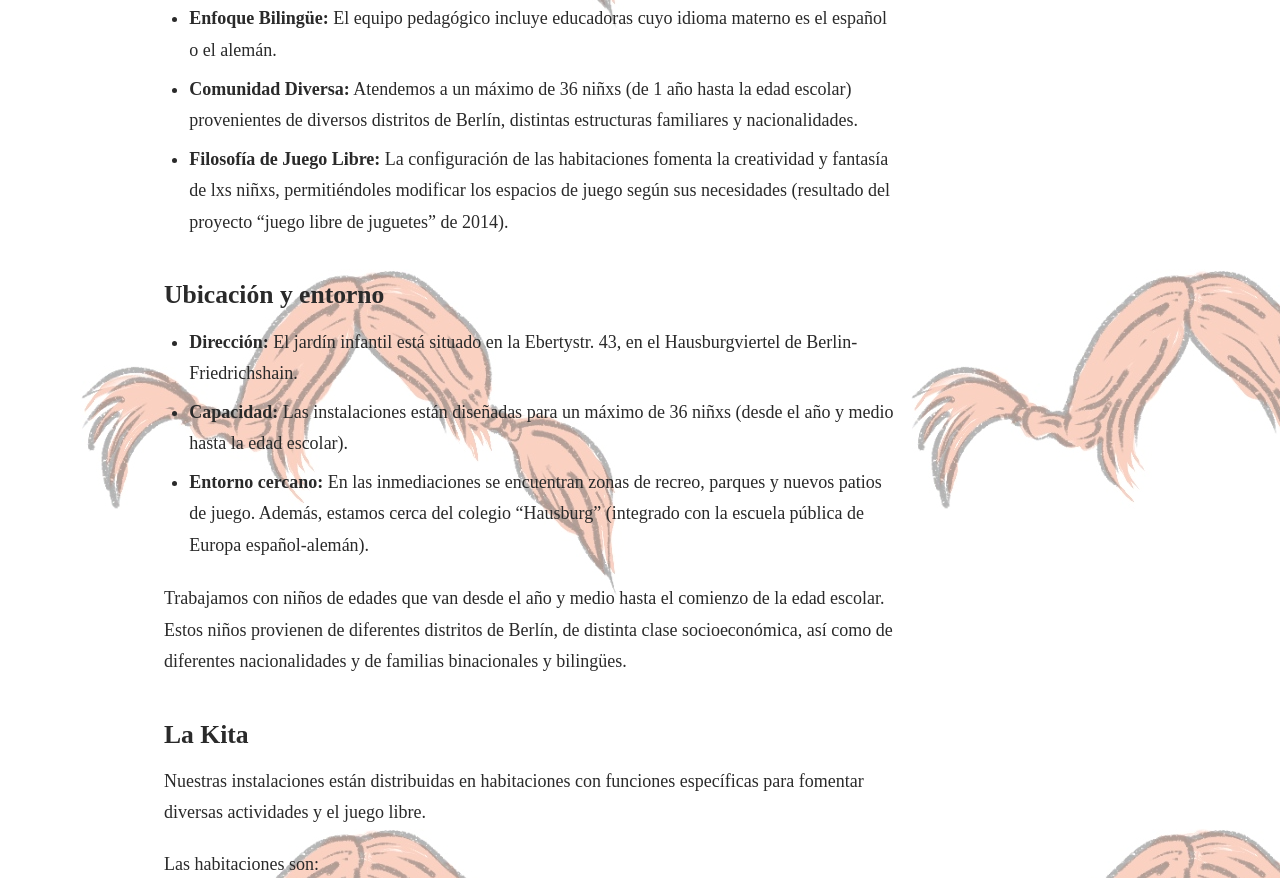
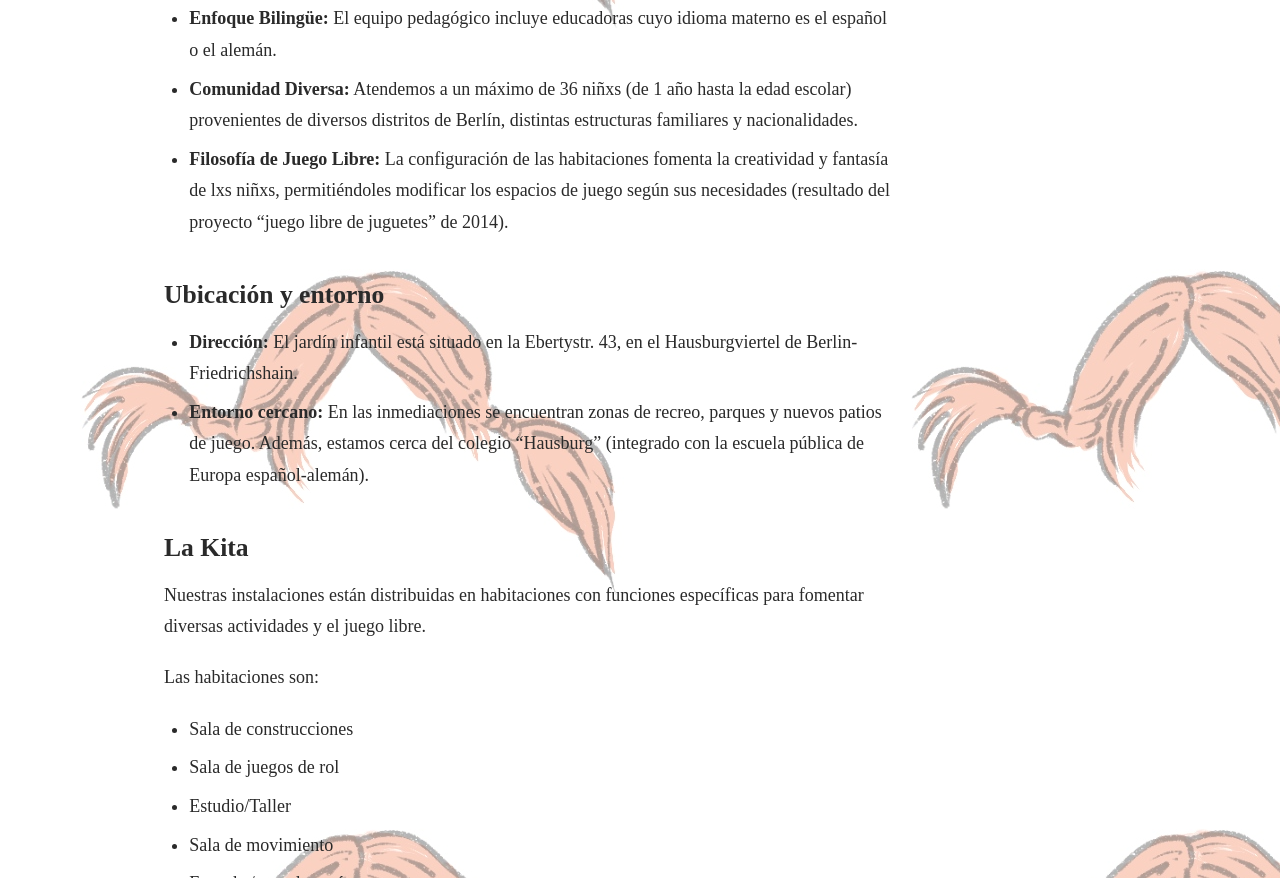
Before and after one commit to kita-pipilota/kita-pipilota.github.io, an Astro site: page /es/la-kita in a window 1280 px wide. Shown: the part 387-1265 px from the top of the page. Built offline with nearby package versions, Linux system fonts and the light colour scheme; Astro itself is replaced by a stand-in of ours.

Commit message:
Remove duplicated capacity/diversity text from Ubicación y entorno

```diff
--- a/src/content/pages/es/la-kita.md
+++ b/src/content/pages/es/la-kita.md
@@ -17,10 +17,7 @@ El Jardín Infantil español-alemán **“PIPILOTA”** es gestionado por la aso
 ## Ubicación y entorno
 
 - **Dirección:** El jardín infantil está situado en la Ebertystr. 43, en el Hausburgviertel de Berlin-Friedrichshain.
-- **Capacidad:** Las instalaciones están diseñadas para un máximo de 36 niñxs (desde el año y medio hasta la edad escolar).
 - **Entorno cercano:** En las inmediaciones se encuentran zonas de recreo, parques y nuevos patios de juego. Además, estamos cerca del colegio "Hausburg" (integrado con la escuela pública de Europa español-alemán).
-
-Trabajamos con niños de edades que van desde el año y medio hasta el comienzo de la edad escolar. Estos niños provienen de diferentes distritos de Berlín, de distinta clase socioeconómica, así como de diferentes nacionalidades y de familias binacionales y bilingües.
 
 ## La Kita
 
```
